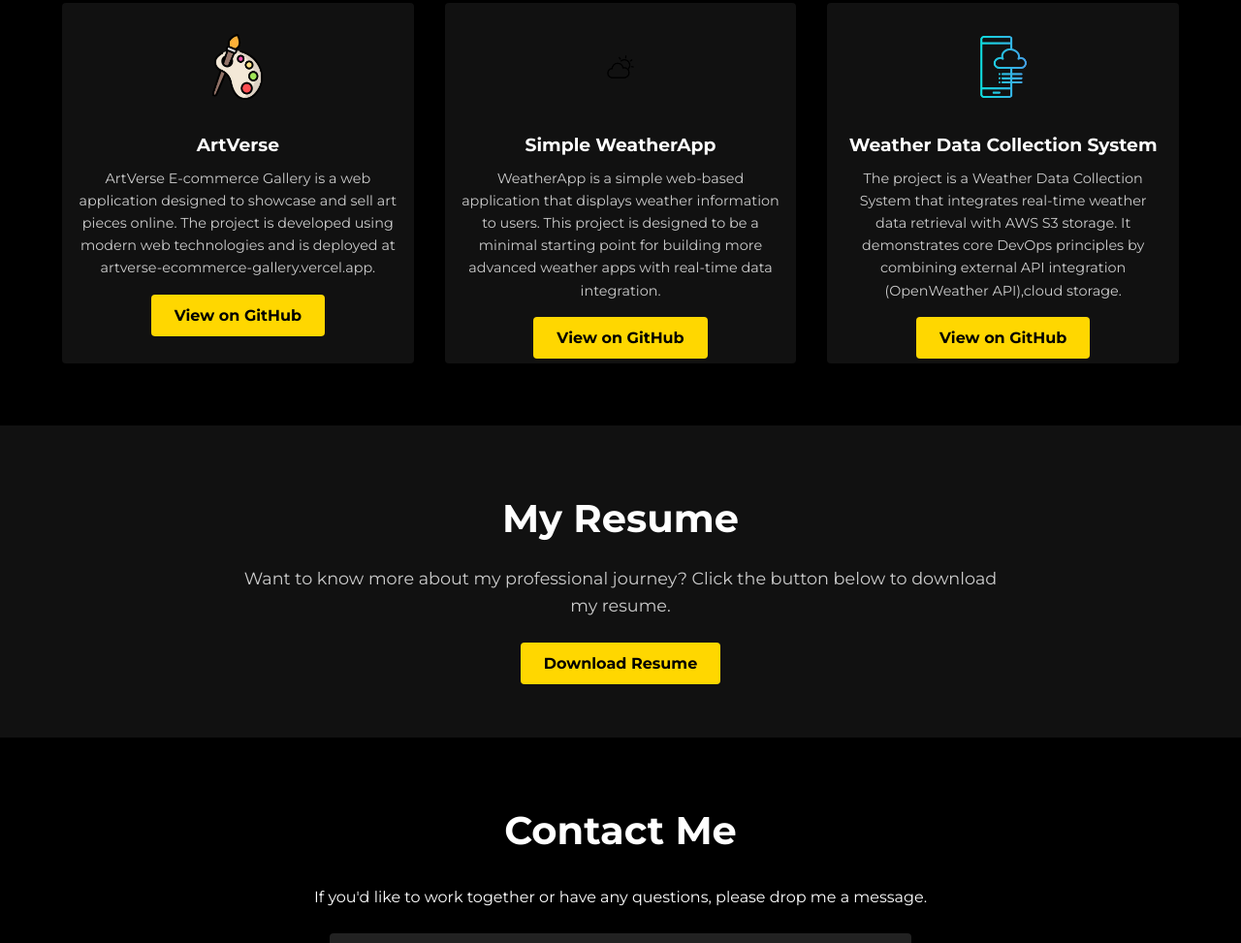
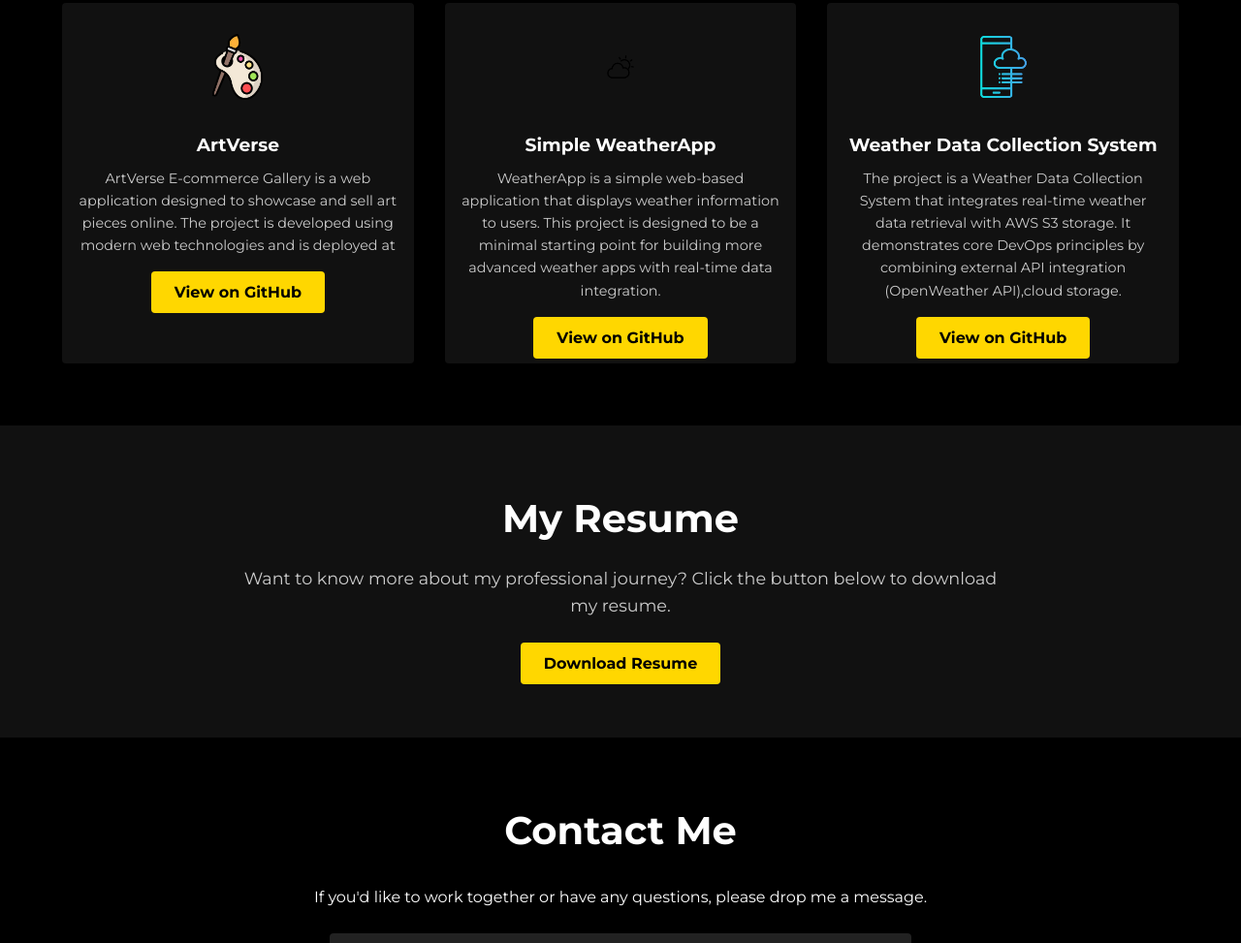
Before and after one commit to gwamukota/Portfolio, a plain HTML site: page index.html in a window 1280 px wide. Shown: the part 1687-2660 px from the top of the page at 97% size. Drawn offline with nearby package versions, Linux system fonts and the light colour scheme.

Commit message:
index.html

```diff
--- a/index.html
+++ b/index.html
@@ -59,7 +59,7 @@
           <img src="images/art.png" alt="Project 1" id="project-icons">
           <h3>ArtVerse</h3>
           <p>ArtVerse E-commerce Gallery is a web application designed to showcase and sell art pieces online.
-              The project is developed using modern web technologies and is deployed at artverse-ecommerce-gallery.vercel.app.</p>
+              The project is developed using modern web technologies and is deployed at <a href="artverse-ecommerce-gallery.vercel.app".></a></p>
           <a href="https://github.com/gwamukota/artverse-ecommerce-gallery.git" class="btn">View on GitHub</a>
         </div>
         <div class="project-card">
```
